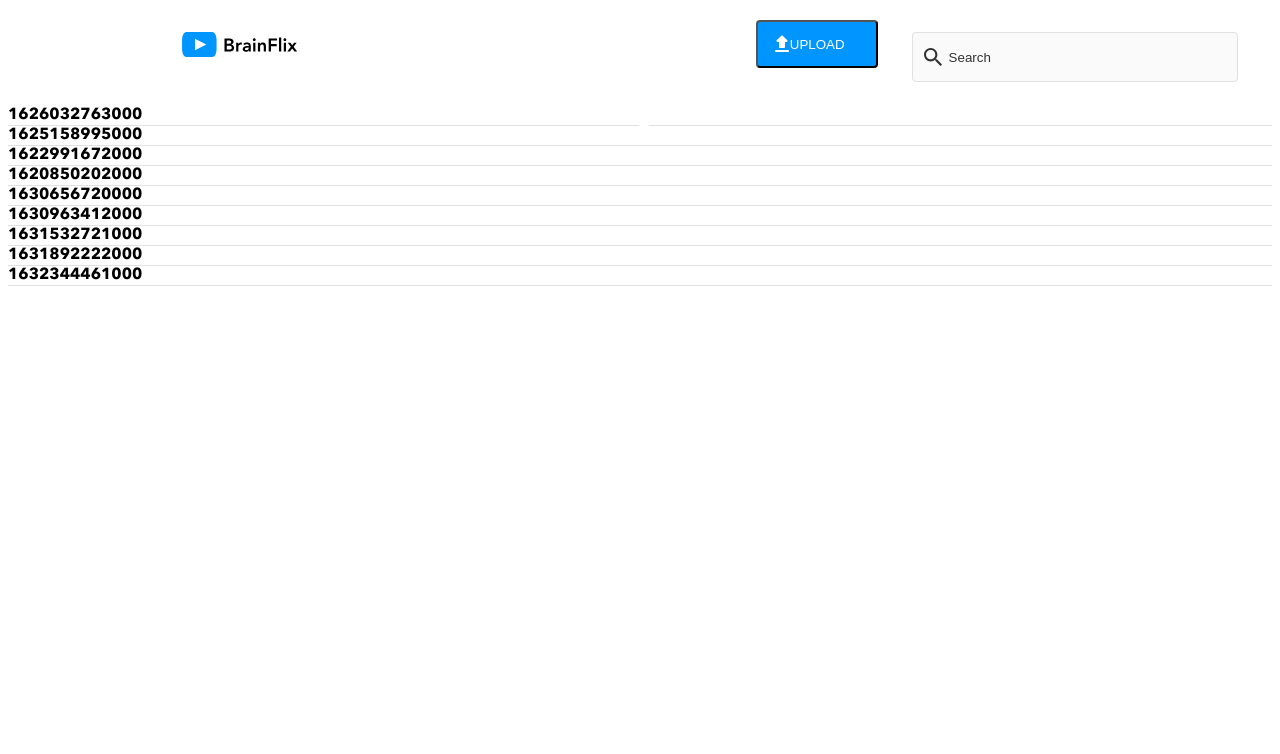
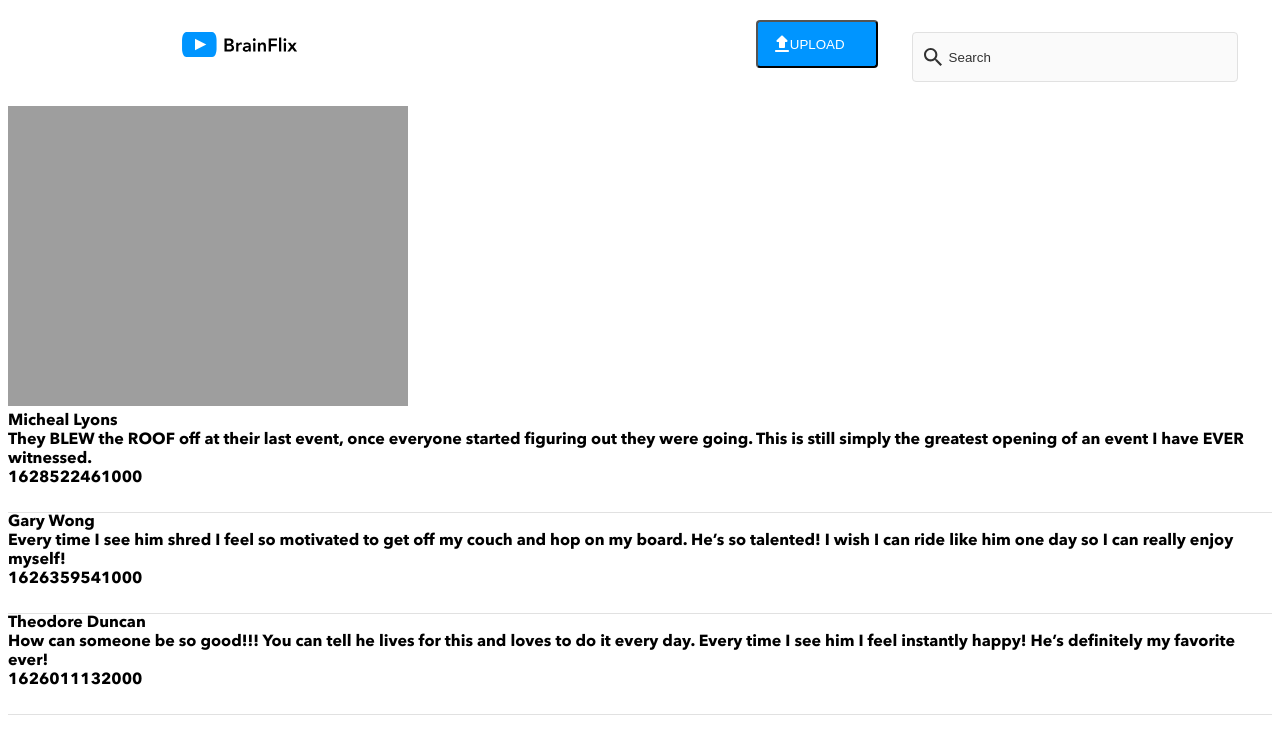
Before and after one commit to AlirezaEntessari/alireza-entessari-brainflix, a React (Create React App) app: page / in a window 1280 px wide. Shown: the top 754 px of the page. Built offline with nearby package versions, Linux system fonts and the light colour scheme.

Commit message:
rendering data from json onto screen

```diff
--- a/src/App.js
+++ b/src/App.js
@@ -1,13 +1,21 @@
 // import './App.css';
 import Header from './components/Header/Header';
 import { CommentList } from './components/Comment-List/CommentList';
+import videoData from "./data/Data/video-details.json"
+import { useState } from "react";
+import { Hero } from './components/Hero/Hero';
 
 
 function App() {
+
+  const [ videoDetails, setVideoDetails ] = useState(videoData[0]);
+
   return (
     <div className="App">
       <Header/>
-      <CommentList/>
+      <Hero image={videoDetails.image}/>
+      <CommentList comments={videoDetails.comments}/>
+
     </div>
   );
 }
--- a/src/components/Comment-List/CommentList.js
+++ b/src/components/Comment-List/CommentList.js
@@ -1,15 +1,19 @@
 import { Comment } from "../Comment/Comment";
-import commentData from "../../data/Data/video-details.json"
 
-export const CommentList = () => {
+
+export const CommentList = ( { comments } ) => {
+
+
+
     return (
         <>
-            {commentData.map(comment => {
+            {comments.map(comment => {
                 return (
                     <Comment
                         key={comment.id}
                         name={comment.name}
                         timestamp={comment.timestamp}
+                        comment={comment.comment}
                     />
                 )
             })}
--- a/src/components/Comment/Comment.scss
+++ b/src/components/Comment/Comment.scss
@@ -1,3 +1,4 @@
 .comment {
     border-bottom: 1px solid #E1E1E1;
+    height: 100px;
 }
--- a/src/components/Hero/Hero.js
+++ b/src/components/Hero/Hero.js
@@ -1,8 +1,11 @@
 import videoDetails from '../../data/Data/video-details.json'
+import { useState } from 'react';
 
-const Hero = ( {  } ) => {
+const Hero = ( { image } ) => {
     return (
         <>
+
+        <video poster={ image }></video>
 
 
 
```
